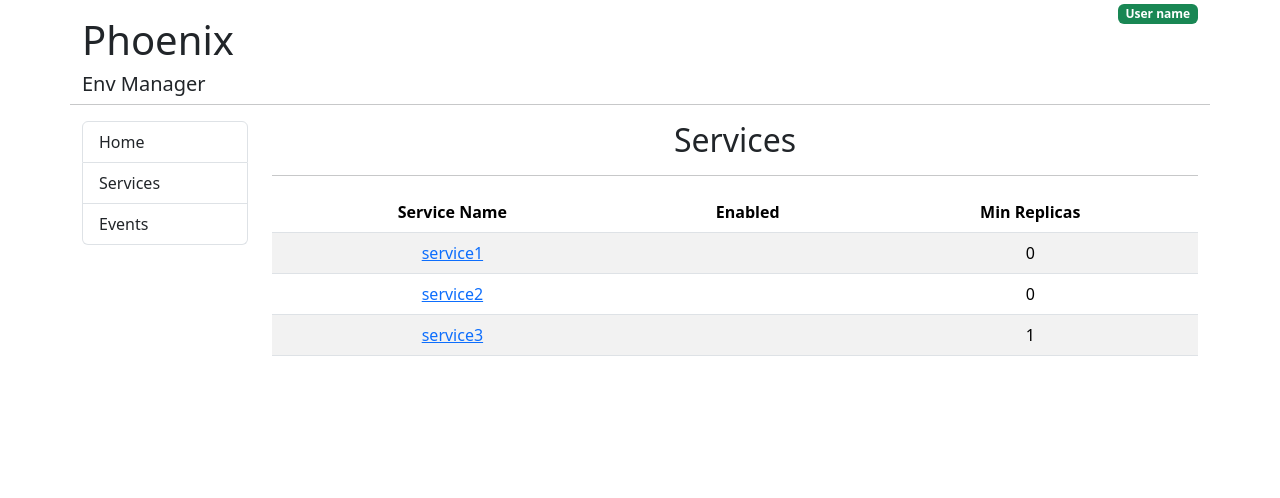
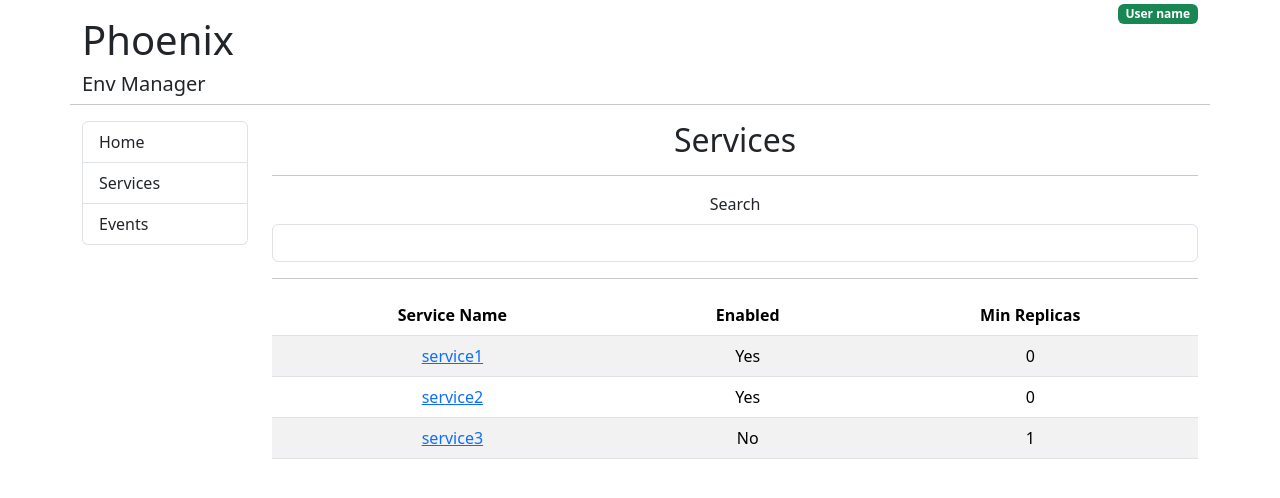
Before and after one commit to setimozac/phoenix-frontend, a React (Create React App) app: page /services in a window 1280 px wide. Shown: the top 498 px of the page. Built offline with nearby package versions, Linux system fonts and the light colour scheme.

Commit message:
Added form and alert components

```diff
--- a/src/App.js
+++ b/src/App.js
@@ -1,8 +1,13 @@
 import { useState } from "react"
 import { Link, Outlet } from "react-router-dom"
+import Alert from "./components/Alert"
+
 
 const App = function() {
-  const [jwtToken, setJwtToken] = useState("dummy token")
+  const [jwtToken, setJwtToken] = useState("dummy-token")
+
+  const [alertMsg, setAlertMsg] = useState("not found")
+  const [alertClassName, setAlertClassName] = useState("d-none")
 
   return(
     <>
@@ -12,6 +17,8 @@ const App = function() {
           <h1 className="mt-3">Phoenix</h1>
           <h5>Env Manager</h5>
         </div>
+
+        <Alert message={alertMsg} className={alertClassName} />
         <div className="col text-end">
           <span className="badge bg-success">User name</span>
         </div>
@@ -22,21 +29,22 @@ const App = function() {
           <nav>
             <div className="list-group">
             <Link to="/" className="list-group-item list-group-item-action">Home</Link>
-            {jwtToken !== ""
-            ?
+            {jwtToken !== ""  &&
             <>
             <Link to="/services" className="list-group-item list-group-item-action">Services</Link>
             <Link to="/events" className="list-group-item list-group-item-action">Events</Link>
-            </>
-            :
-            <>
             </>
             }
             </div>
           </nav>
         </div>
         <div className="col-md-10">
-          <Outlet />
+          <Outlet context={{
+            jwtToken, // can be used in other components
+            setJwtToken, // can be used in other components like Login.js : const {setJwtToken} = useOutletContext();
+            setAlertClassName, // setAlertClassName(alert-danger)
+            setAlertMsg
+          }}/>
         </div>
       </div>
     </div>
--- /dev/null
+++ b/src/components/Alert.js
@@ -0,0 +1,9 @@
+const Alert = (props) => {
+  return(
+    <div className={`alert ${props.className}`} role="alert">
+      {props.message}
+    </div>
+  )
+}
+
+export default Alert
--- a/src/components/Service.js
+++ b/src/components/Service.js
@@ -4,6 +4,7 @@ import { useParams } from "react-router-dom"
 const Service = () => {
   const [service, setService] = useState({})
   let { id } = useParams()
+
 
   useEffect(() => {
     let serviceList = [
--- a/src/components/Services.js
+++ b/src/components/Services.js
@@ -1,8 +1,14 @@
 import { useEffect, useState } from "react"
 import { Link } from "react-router-dom"
+import Input from "./form/Input"
 
 const Services = () => {
   const [services, setServices] = useState([])
+
+
+  const handleSearch = (event) => {
+    event.preventDefault()
+  }
 
   useEffect(() => {
     let serviceList = [
@@ -34,6 +40,10 @@ const Services = () => {
     <div className="text-center">
       <h2>Services</h2>
       <hr />
+      <div className="col">
+        <Input title="Search" type="text" className="form-control" name="search" onChange={handleSearch}/>
+      </div>
+      <hr />
       <table className="table table-striped table-hover">
         <thead>
           <tr>
@@ -48,7 +58,7 @@ const Services = () => {
               <td>
                 <Link to={`/services/${s.id}`}>{s.name}</Link>
               </td>
-              <td>{s.enable}</td>
+              <td>{s.enable ? "Yes" : "No"}</td>
               <td>{s.minReplica}</td>
             </tr>
           ))}
--- /dev/null
+++ b/src/components/form/Input.js
@@ -0,0 +1,24 @@
+import { forwardRef } from "react";
+
+const Input = forwardRef((props, ref) => {
+  return (
+    <div className="mb-3">
+      <label htmlFor={props.name} className="form-label">
+        {props.title}
+      </label>
+      <input
+        type={props.type}
+        className={props.className}
+        id={props.id}
+        name={props.name}
+        placeholder={props.placeHolder}
+        onChange={props.onChange}
+        autoComplete={props.autoComplete}
+        value={props.value}
+      />
+      <div className={props.errorClass}>{props.errorMsg}</div>
+    </div>
+  )
+})
+
+export default Input
```
